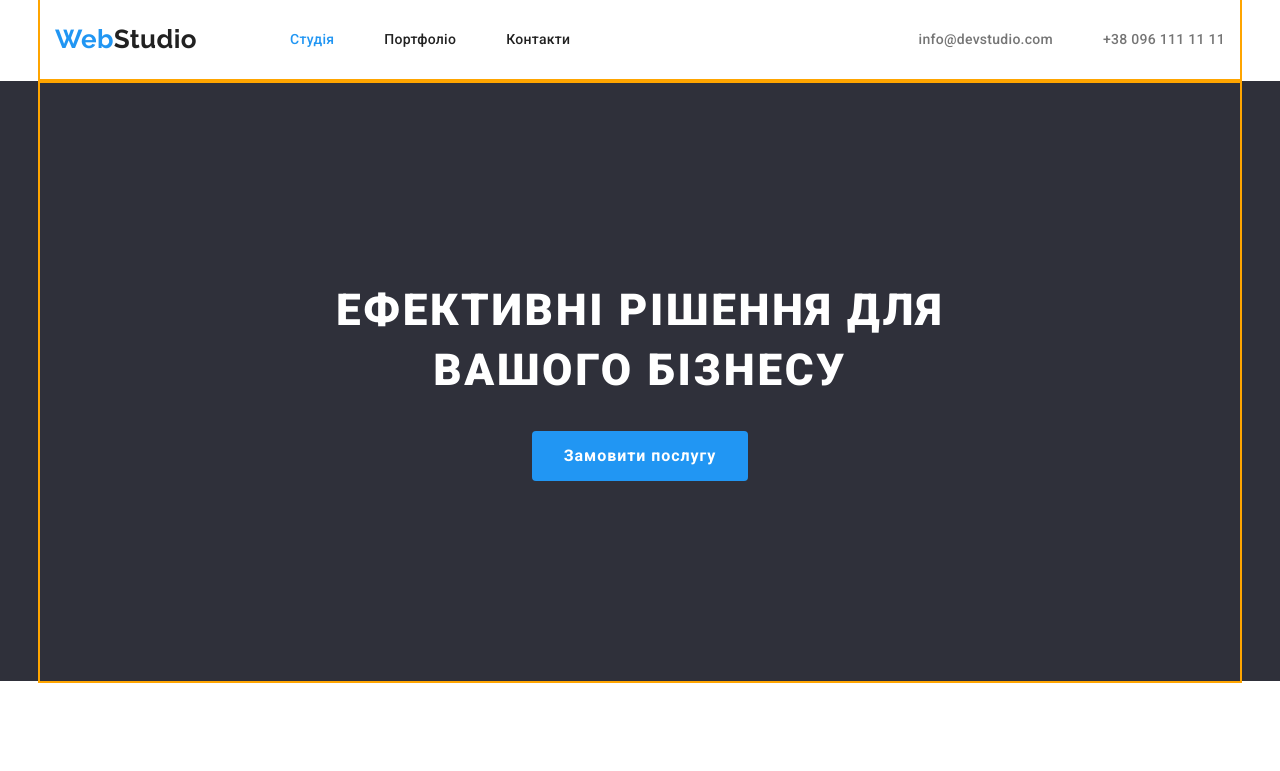
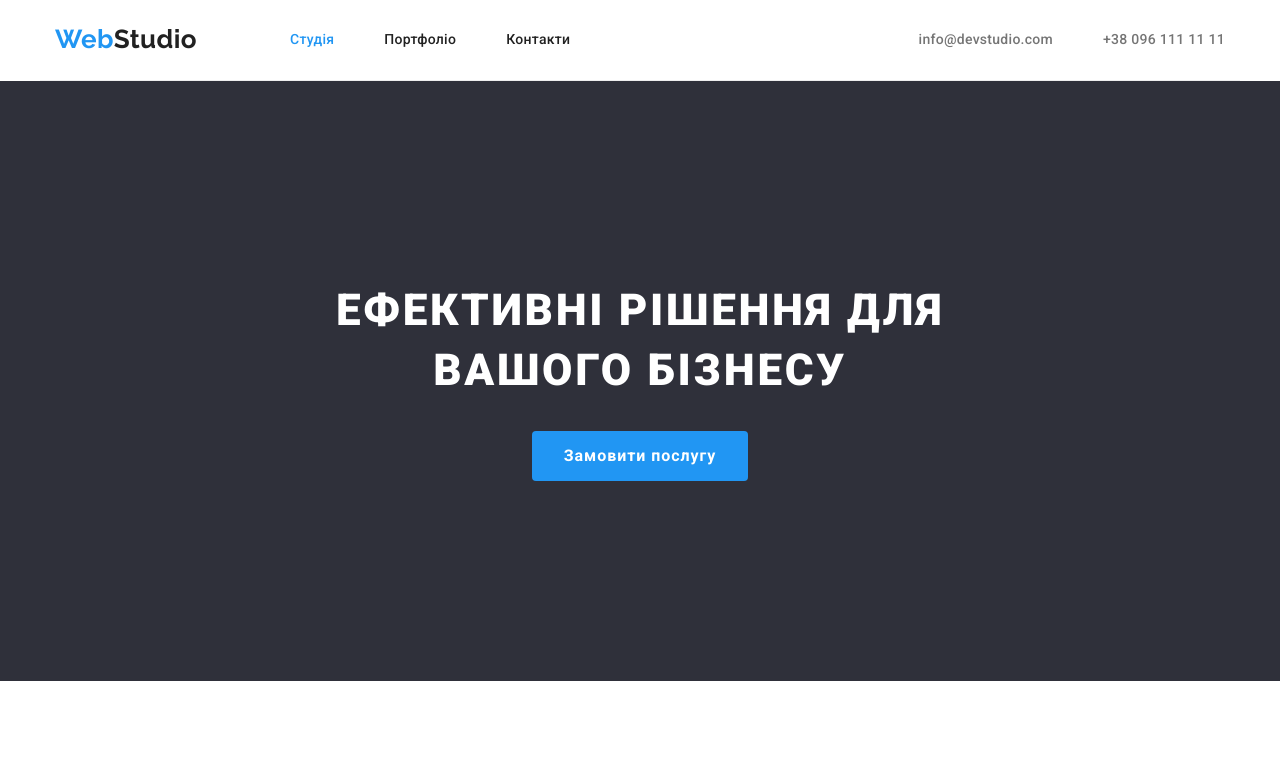
Before and after one commit to NeosFCDD/goit-markup-hw-03, a plain HTML site: page index.html in a window 1280 px wide. Shown: the top 771 px of the page. Drawn offline with nearby package versions, Linux system fonts and the light colour scheme.

Commit message:
Update styles.css

```diff
--- a/css/styles.css
+++ b/css/styles.css
@@ -35,7 +35,6 @@ body {
 }
 
 .container {
-    outline: 2px solid orange;
     width: 1200px;
     margin: 0 auto;
     padding:0px 15px;
```
